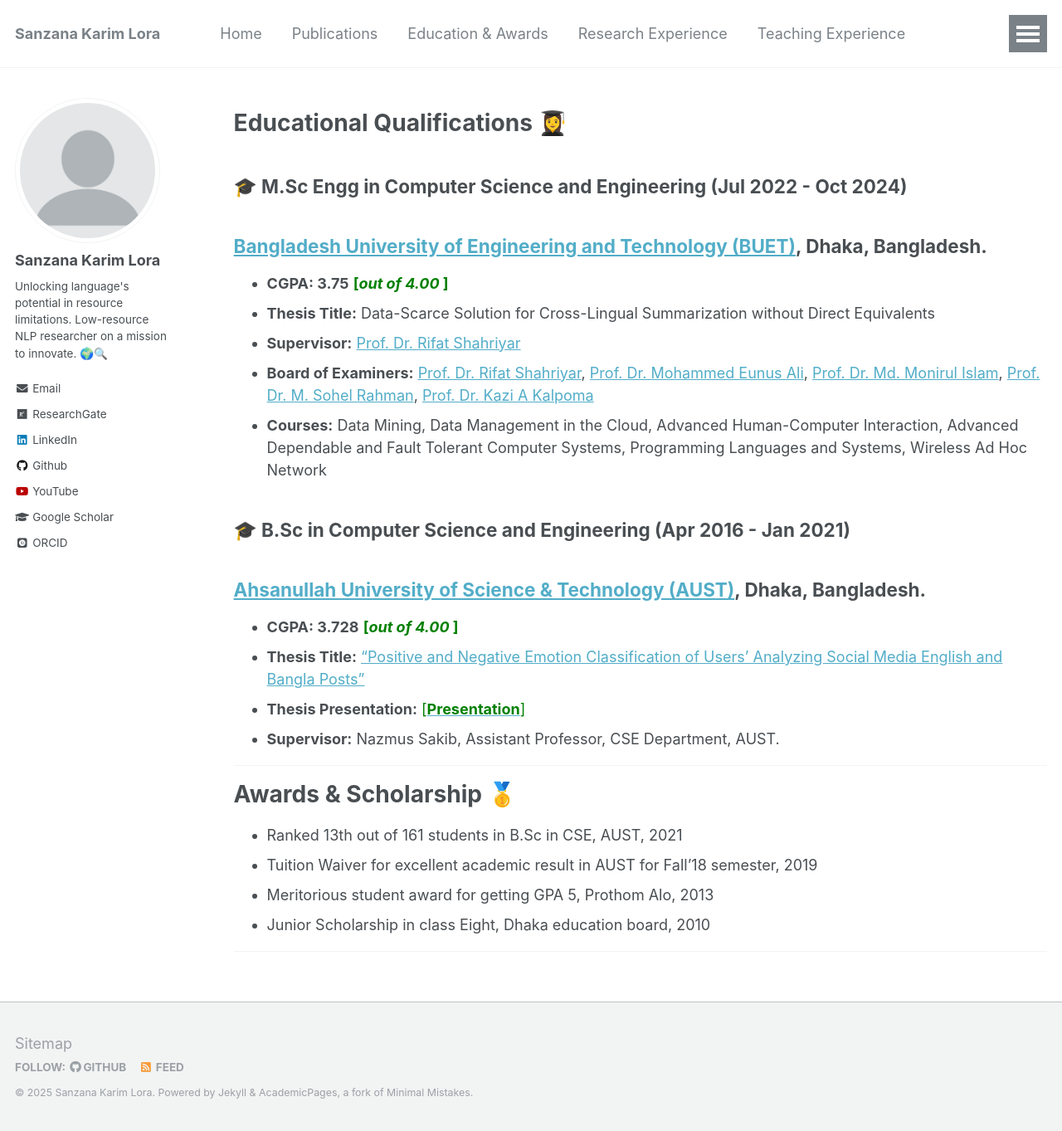
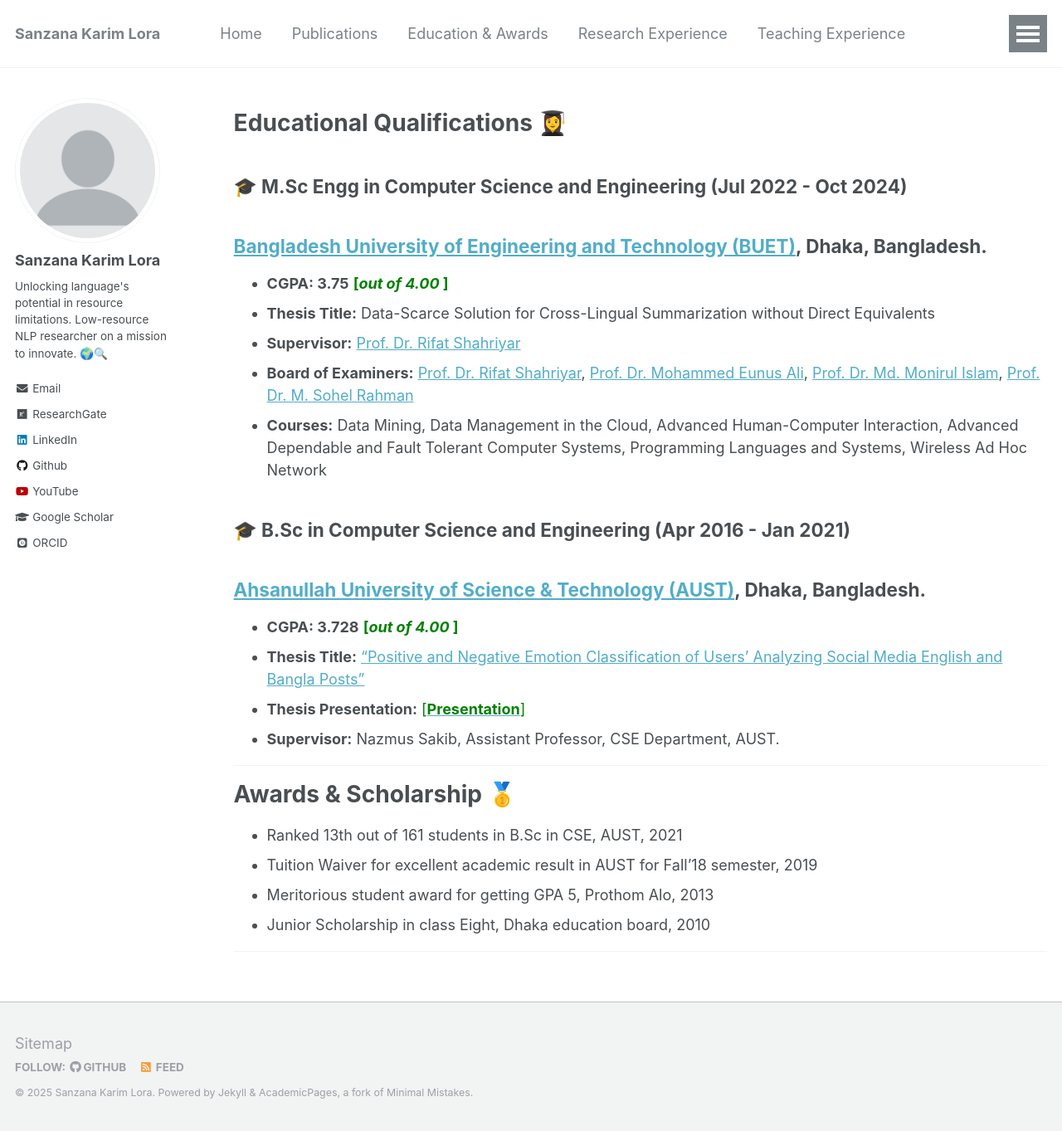
Before and after one commit to sanzanalora/sanzanalora.github.io, a Jekyll site: the page built from _pages/education_awards.md, in a window 1280 px wide and 1363 px high. Shown: the whole window at 83% size. Built offline with Jekyll 4.4.1, drawn with Linux system fonts in a browser that asks for light colours; some web fonts are replaced.

Commit message:
Update education_awards.md

```diff
--- a/_pages/education_awards.md
+++ b/_pages/education_awards.md
@@ -15,7 +15,7 @@ redirect_from:
 - **CGPA: 3.75** <span style ="color:Green"> **[*out of 4.00* ]** </span>
 - **Thesis Title:** Data-Scarce Solution for Cross-Lingual Summarization without Direct Equivalents
 - **Supervisor:** [Prof. Dr. Rifat Shahriyar](https://cse.buet.ac.bd/faculty/faculty_detail/rifat)
-- **Board of Examiners:** [Prof. Dr. Rifat Shahriyar](https://cse.buet.ac.bd/faculty/faculty_detail/rifat), [Prof. Dr. Mohammed Eunus Ali](https://cse.buet.ac.bd/faculty/faculty_detail/eunus), [Prof. Dr. Md. Monirul Islam](https://cse.buet.ac.bd/faculty/faculty_detail/mdmonirulislam), [Prof. Dr. M. Sohel Rahman](https://cse.buet.ac.bd/faculty/faculty_detail/msrahman), [Prof. Dr. Kazi A Kalpoma](https://www.aust.edu/cse/faculty_member/prof_dr_kazi_a_kalpoma)
+- **Board of Examiners:** [Prof. Dr. Rifat Shahriyar](https://cse.buet.ac.bd/faculty/faculty_detail/rifat), [Prof. Dr. Mohammed Eunus Ali](https://cse.buet.ac.bd/faculty/faculty_detail/eunus), [Prof. Dr. Md. Monirul Islam](https://cse.buet.ac.bd/faculty/faculty_detail/mdmonirulislam), [Prof. Dr. M. Sohel Rahman](https://cse.buet.ac.bd/faculty/faculty_detail/msrahman)
 - **Courses:** Data Mining, Data Management in the Cloud, Advanced Human-Computer Interaction, Advanced Dependable and Fault Tolerant Computer Systems, Programming Languages and Systems, Wireless Ad Hoc Network
 
 ## 🎓 B.Sc in Computer Science and Engineering (Apr 2016 - Jan 2021)
```
